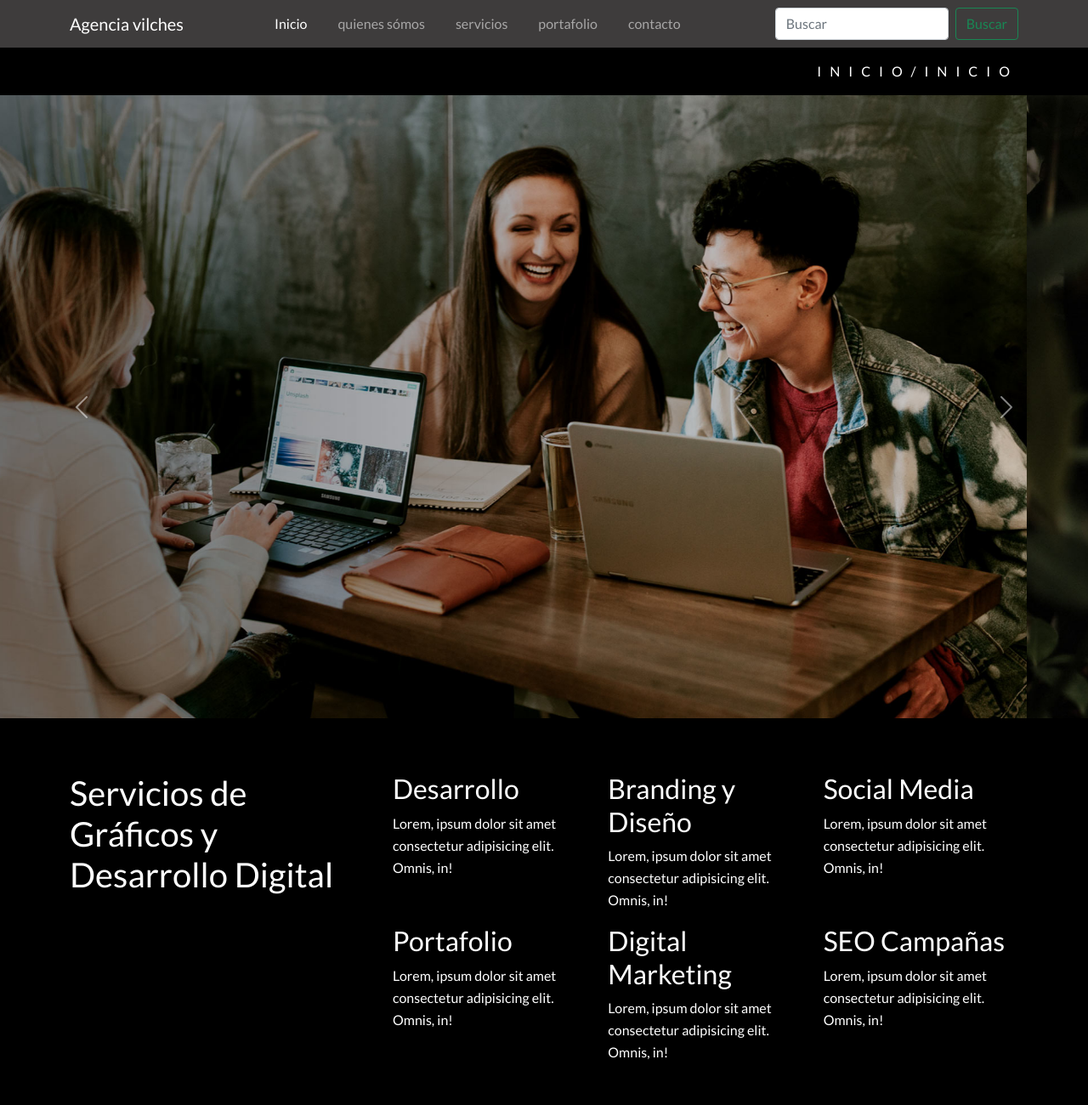
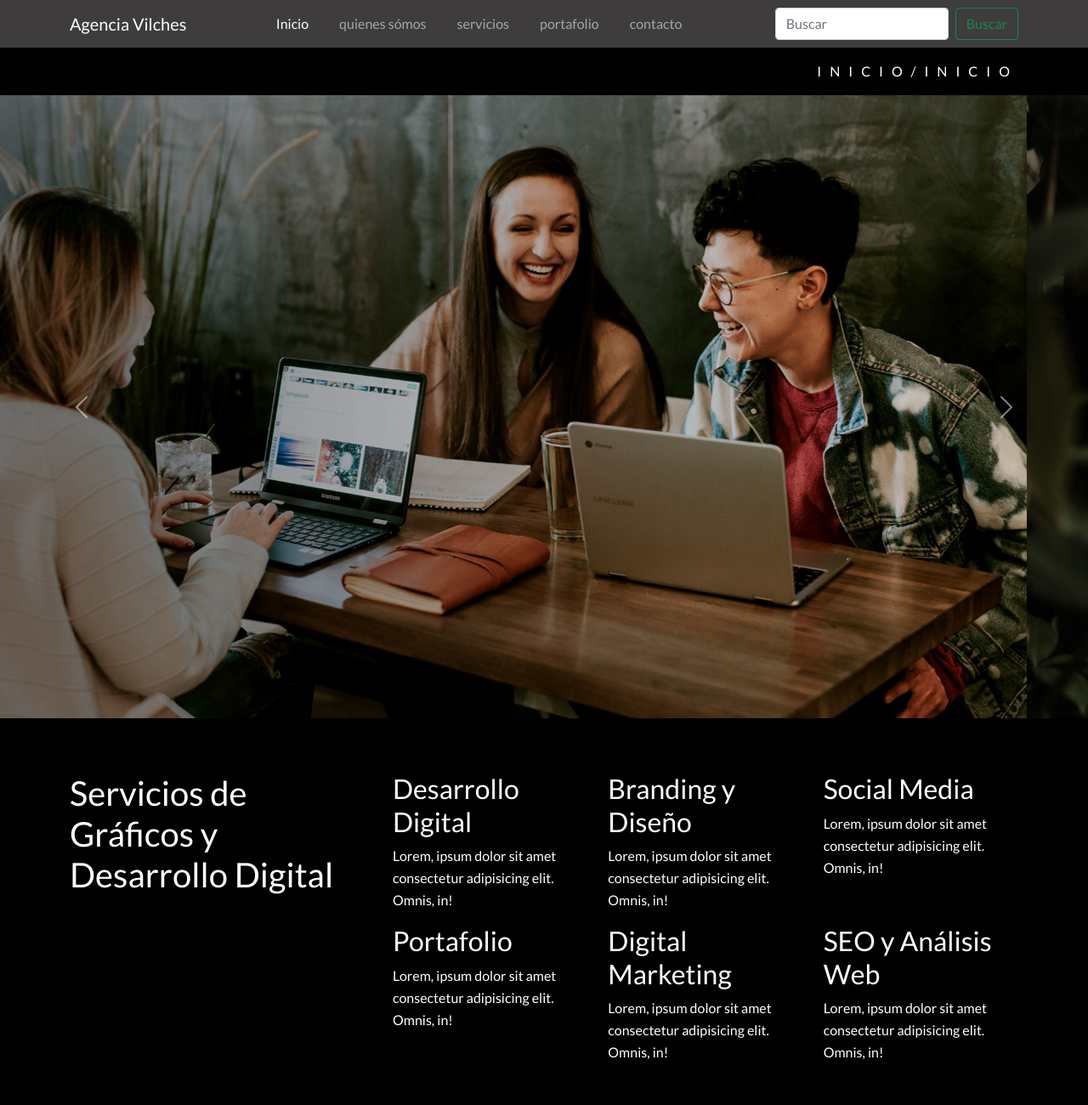
Before and after one commit to ivan-vilches/desarrollowebcoderhouse, a plain HTML site: page index.html in a window 1280 px wide. Shown: the top 1300 px of the page at 85% size. Drawn offline with nearby package versions, Linux system fonts and the light colour scheme.

Commit message:
Cambios Varios en index

```diff
--- a/index.html
+++ b/index.html
@@ -21,7 +21,7 @@
 
       <nav class="navbar navbar-expand-lg navbar-dark bg-dark ">
         <div class="container">
-          <a class="navbar-brand" href="/">Agencia vilches</a>
+          <a class="navbar-brand" href="/">Agencia Vilches</a>
           <button
             class="navbar-toggler"
             type="button"
@@ -91,7 +91,7 @@
         <section class="columnaDerservicios col-sm-8 col-12">
           <div class="row">
             <div class="col-sm col-sm-4 servList">
-              <h2 class="columnaDerservicios__titulo--uppercase">Desarrollo</h2>
+              <h2 class="columnaDerservicios__titulo--uppercase">Desarrollo Digital</h2>
               <p>
                 Lorem, ipsum dolor sit amet consectetur adipisicing elit. Omnis,
                 in!
@@ -128,7 +128,7 @@
               </p>
             </div>
             <div class="col-sm col-sm-4 servList">
-              <h2 class="columnaDerservicios__titulo--uppercase">SEO Campañas</h2>
+              <h2 class="columnaDerservicios__titulo--uppercase">SEO y Análisis Web</h2>
               <p>
                 Lorem, ipsum dolor sit amet consectetur adipisicing elit. Omnis,
                 in!
```
